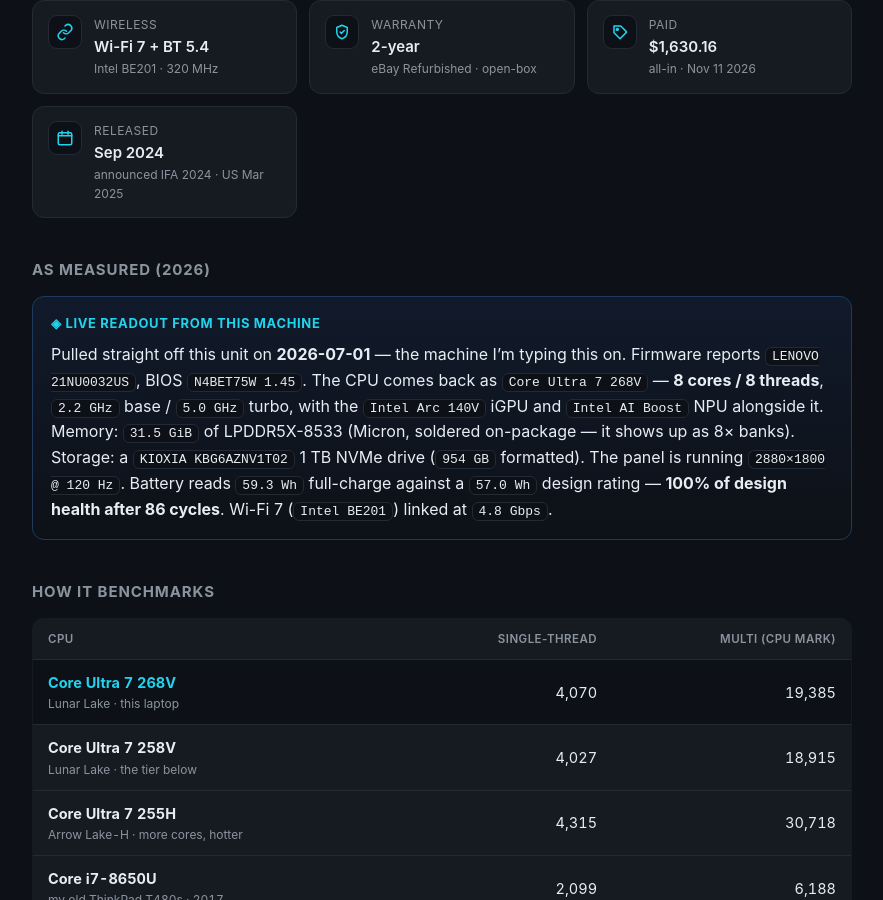
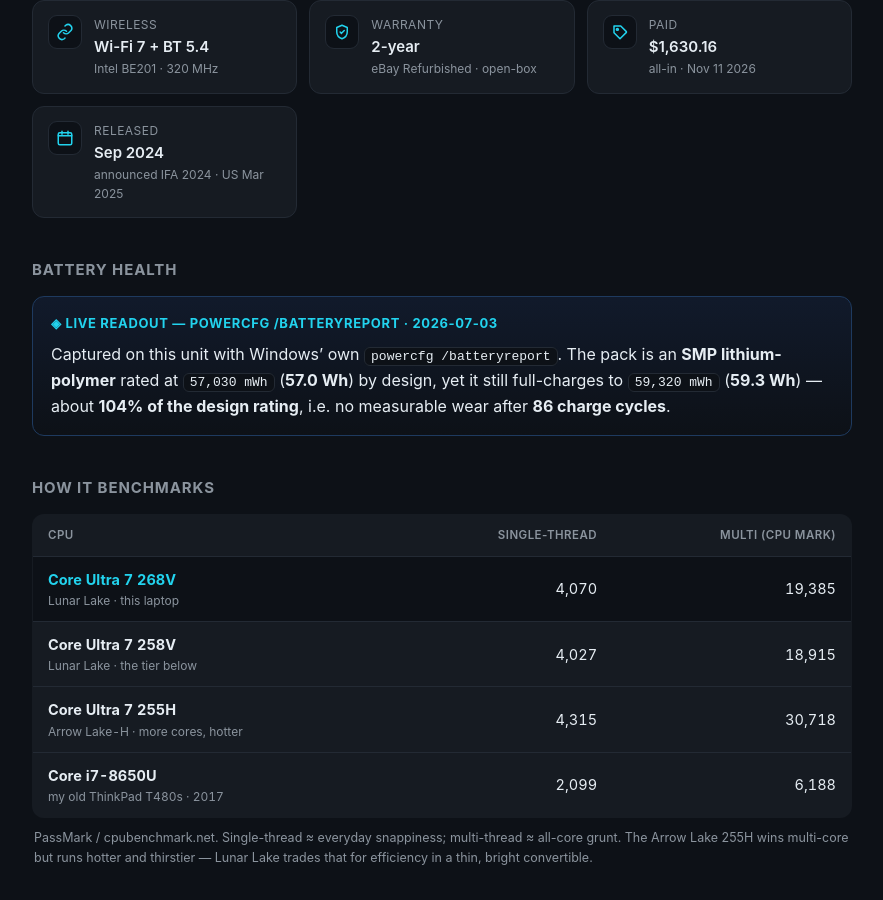
Before and after one commit to masautt/masautt.github.io, a Jekyll site: the page built from _devices/thinkpad-x1-2in1-gen10.md, in a window 1280 px wide and 900 px high, scrolled down 841 px. Shown: the whole window, without its empty margins (198-1081 px from the left). Built offline with Jekyll 4.4.1, drawn with Linux system fonts in a browser that asks for light colours.

Commit message:
content(x1): battery-health readout in place of full spec dump; one-line pull-quote

```diff
--- a/_devices/thinkpad-x1-2in1-gen10.md
+++ b/_devices/thinkpad-x1-2in1-gen10.md
@@ -32,18 +32,13 @@
   - { icon: price,    k: Paid,      v: "$1,630.16",               note: "all-in · Nov 11 2026" }
   - { icon: calendar, k: Released,  v: "Sep 2024",                note: "announced IFA 2024 · US Mar 2025" }
 
-measured_title: As measured (2026)
-measured_label: "◈ Live readout from this machine"
+measured_title: Battery health
+measured_label: "◈ Live readout — powercfg /batteryreport · 2026-07-03"
 measured: |
-  Pulled straight off this unit on **2026-07-01** — the machine I'm typing this on.
-  Firmware reports `LENOVO 21NU0032US`, BIOS `N4BET75W 1.45`. The CPU comes back as
-  `Core Ultra 7 268V` — **8 cores / 8 threads**, `2.2 GHz` base / `5.0 GHz` turbo,
-  with the `Intel Arc 140V` iGPU and `Intel AI Boost` NPU alongside it. Memory:
-  `31.5 GiB` of LPDDR5X-8533 (Micron, soldered on-package — it shows up as 8× banks).
-  Storage: a `KIOXIA KBG6AZNV1T02` 1 TB NVMe drive (`954 GB` formatted). The panel is
-  running `2880×1800 @ 120 Hz`. Battery reads `59.3 Wh` full-charge against a `57.0 Wh`
-  design rating — **100% of design health after 86 cycles**. Wi-Fi 7 (`Intel BE201`)
-  linked at `4.8 Gbps`.
+  Captured on this unit with Windows' own `powercfg /batteryreport`. The pack is an
+  **SMP lithium-polymer** rated at `57,030 mWh` (**57.0 Wh**) by design, yet it still
+  full-charges to `59,320 mWh` (**59.3 Wh**) — about **104% of the design rating**, i.e.
+  no measurable wear after **86 charge cycles**.
 
 benchmarks_title: How it benchmarks
 benchmarks_note: >-
@@ -81,8 +76,7 @@
 larger. That's exactly what I ended up with, and I'm in love. Love, love, love. I've been
 waiting years for the best Windows laptop *for me*.
 
-> A Windows C302 — brighter, a little bigger, and built like a ThinkPad. That's all I was
-> ever after.
+> A Windows C302 — brighter, a little bigger, and built like a ThinkPad. That's all I was ever after.
 
 Part of that wait traces back to 2019, when I spent my **Eagle Scout money** on an HP Envy
 in high school and felt gipped. I'd bought it because the box said "GTX dedicated
```
